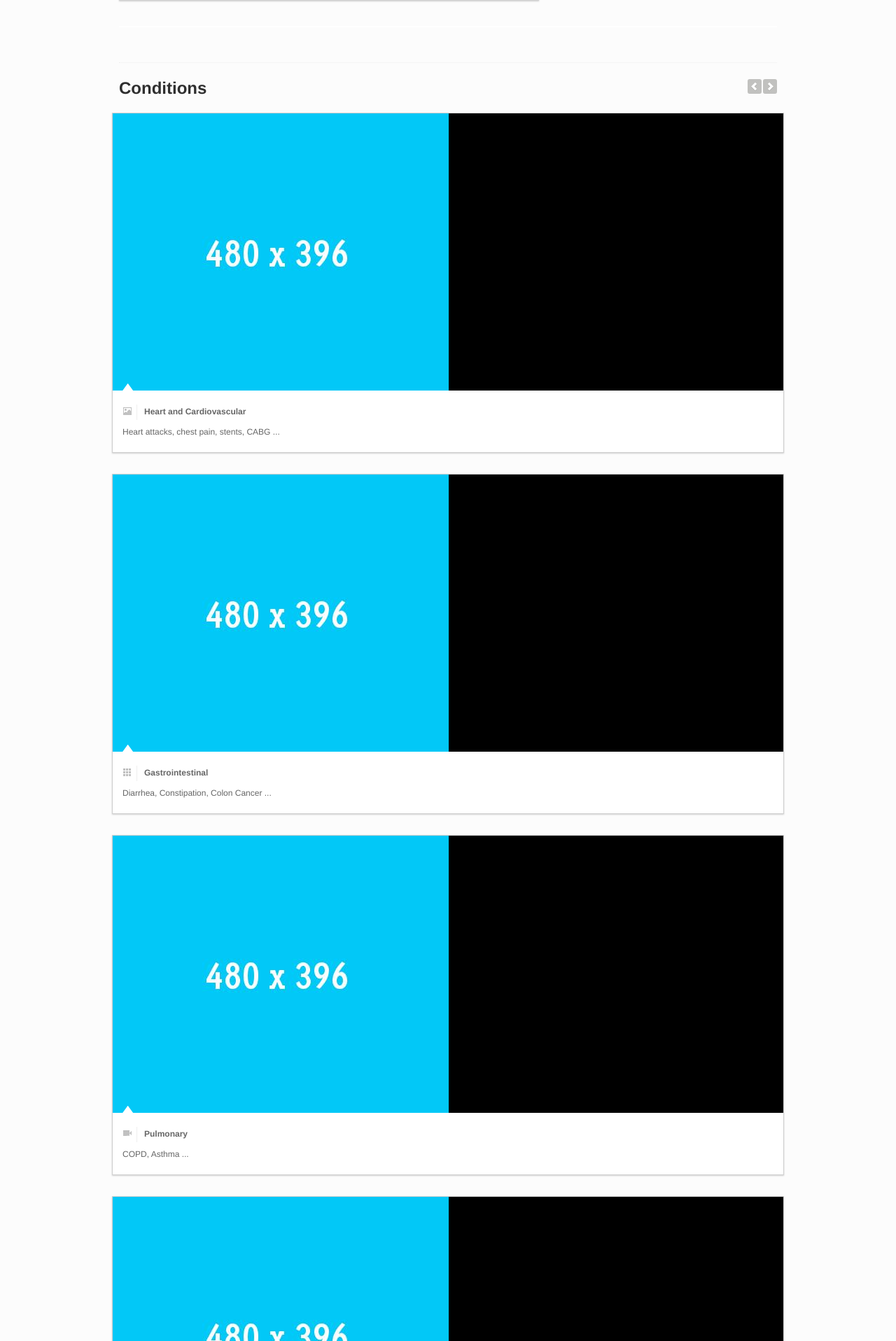
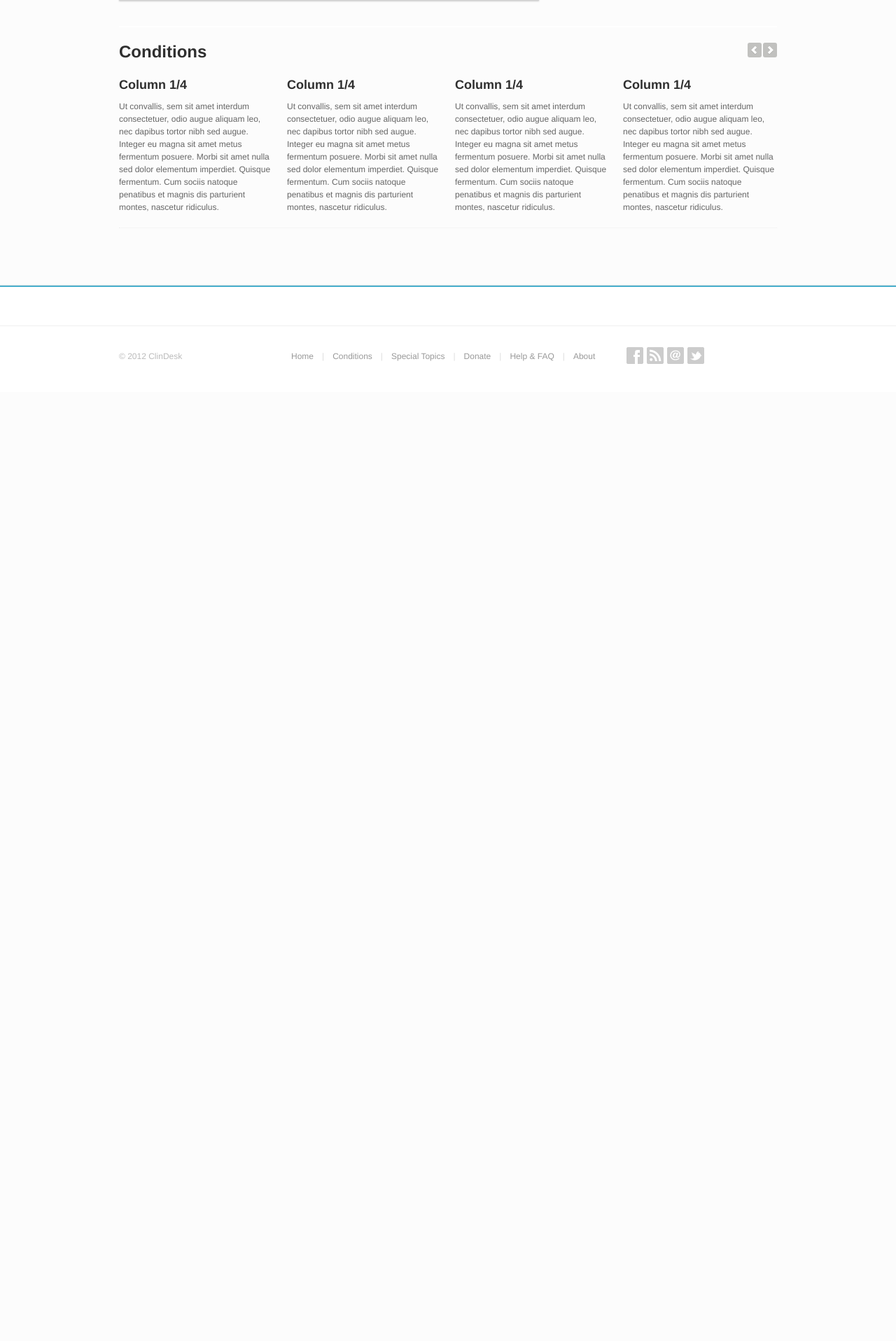
Before and after one commit to WhiteCoatAcademy/clindesk.org, a Flask app: page / in a window 1280 px wide. Shown: the part 539-2455 px from the top of the page at 70% size. After the commit the page ends 1059 px from the top, so only its background shows below. Run offline with Flask 2, Linux system fonts and the light colour scheme; some libraries are stand-ins or nearby versions.

Commit message:
1x4 "Conditions" row placeholder.

```diff
--- a/templates/index.html
+++ b/templates/index.html
@@ -37,16 +37,11 @@
     </div>
 </div>
 
-
 <section class="mainContentWrap">
     <div class="container mainContent">
         <div class="row-fluid">
             <div class="span12">
-                <div class="row-fluid">
-                    <div class="divider dotted clearfix"><span></span></div>
-                </div>
 
-                <!-- carousel -->
                 <div class="row-fluid relative">
                     <div class="span12" id="condition-topics">
                         <h1>Conditions</h1>
@@ -60,127 +55,16 @@
                     </div>
                 </div>
 
-                <div class="row-fluid carouselBox" data-height="0,0" data-slidewidth="250">
+                <div class="row-fluid">
+                  <div class="span3"><h3>Column 1/4</h3><p>Ut convallis, sem sit amet interdum consectetuer, odio augue aliquam leo, nec dapibus tortor nibh sed augue. Integer eu magna sit amet metus fermentum posuere. Morbi sit amet nulla sed dolor elementum imperdiet. Quisque fermentum. Cum sociis natoque penatibus et magnis dis parturient montes, nascetur ridiculus.</p></div>
 
-                    <div data-delay="0">
-                        <div class="portfolioItem">
-                            <a href="{{ static('img/content/homep1lb1.jpg') }}" class="peOver"
-                               data-target="flare"
-                               data-flare-scale="fit">
-                                <img src="{{ static('img/content/port09.jpg') }}" alt="project" />
-                                <span></span>
-                            </a>
-                            <div class="title">
-                                <span class="icon-picture"></span><a href="#">Heart and Cardiovascular</a>
-                            </div>
-                            <p>Heart attacks, chest pain, stents, CABG ...</p>
-                        </div>
-                    </div>
+                  <div class="span3"><h3>Column 1/4</h3><p>Ut convallis, sem sit amet interdum consectetuer, odio augue aliquam leo, nec dapibus tortor nibh sed augue. Integer eu magna sit amet metus fermentum posuere. Morbi sit amet nulla sed dolor elementum imperdiet. Quisque fermentum. Cum sociis natoque penatibus et magnis dis parturient montes, nascetur ridiculus.</p></div>
 
+                  <div class="span3"><h3>Column 1/4</h3><p>Ut convallis, sem sit amet interdum consectetuer, odio augue aliquam leo, nec dapibus tortor nibh sed augue. Integer eu magna sit amet metus fermentum posuere. Morbi sit amet nulla sed dolor elementum imperdiet. Quisque fermentum. Cum sociis natoque penatibus et magnis dis parturient montes, nascetur ridiculus.</p></div>
 
+                  <div class="span3"><h3>Column 1/4</h3><p>Ut convallis, sem sit amet interdum consectetuer, odio augue aliquam leo, nec dapibus tortor nibh sed augue. Integer eu magna sit amet metus fermentum posuere. Morbi sit amet nulla sed dolor elementum imperdiet. Quisque fermentum. Cum sociis natoque penatibus et magnis dis parturient montes, nascetur ridiculus.</p></div>
 
-                    <div data-delay="0">
-                        <div class="portfolioItem">
-                            <a href="{{ static('img/content/homegal1.jpg') }}" class="peOver"
-                               data-target="flare"
-                               data-flare-plugin="shutter"
-                               data-flare-gallery="homeGal"
-                               data-flare-scale="fillmax"
-                               data-flare-thumb="{{ static('img/content/homegal1t.jpg') }}"
-                               data-flare-bw="{{ static('img/content/homegal1bw.jpg') }}">
-                                <img src="{{ static('img/content/port05.jpg') }}" alt="project" />
-                                <span></span>
-                            </a>
-                            <div class="title">
-                                <span class="icon-th"></span><a href="#">Gastrointestinal </a>
-                            </div>
-                            <p>Diarrhea, Constipation, Colon Cancer ...</p>
-                        </div>
-                    </div>
-
-
-                    <div data-delay="0">
-                        <div class="portfolioItem">
-                            <a data-target="flare" href="http://www.youtube.com/watch?v=AFA-rOls8YA" class="peOver">
-                                <img src="{{ static('img/content/port14.jpg') }}" alt="project" />
-                                <span></span>
-                            </a>
-                            <div class="title">
-                                <span class="icon-facetime-video"></span><a href="#">Pulmonary</a>
-                            </div>
-                            <p>COPD, Asthma ...</p>
-                        </div>
-                    </div>
-
-
-                    <div data-delay="0">
-                        <div class="portfolioItem">
-                            <a href="project_single.html" class="peOver">
-                                <img src="{{ static('img/content/port16.jpg') }}" alt="project" />
-                                <span></span>
-                            </a>
-                            <div class="title">
-                                <span class="icon-file"></span><a href="#">Infectious Disease</a>
-                            </div>
-                            <p>Pneumonia, Influenza, HIV ...</p>
-                        </div>
-                    </div>
-
-                    <div data-delay="0">
-                        <div class="portfolioItem">
-                            <a href="project_single_video.html" class="peOver">
-                                <img src="{{ static('img/content/port10.jpg') }}" alt="project" />
-                                <span></span>
-                            </a>
-                            <div class="title">
-                                <span class="icon-film"></span><a href="#">Oncology</a>
-                            </div>
-                            <p>Breast cancer, leukemia, lung cancer ... </p>
-                        </div>
-                    </div>
-
-
-                    <div data-delay="0">
-                        <div class="portfolioItem">
-                            <a href="portfolio_1.html" class="peOver">
-                                <img src="{{ static('img/content/port12.jpg') }}" alt="project" />
-                                <span></span>
-                            </a>
-                            <div class="title">
-                                <span class="icon-th-list"></span><a href="#">Portfolio</a>
-                            </div>
-                            <p>Lorem ipsum dolor sitam et conse caetue adi pit mit solsz..</p>
-                        </div>
-                    </div>
-
-
-                    <div data-delay="0">
-                        <div class="portfolioItem">
-                            <a href="project_single_slider.html" class="peOver">
-                                <img src="{{ static('img/content/port20.jpg') }}" alt="project" />
-                                <span></span>
-                            </a>
-                            <div class="title">
-                                <span class="icon-picture"></span><a href="#">Slider Project Link</a>
-                            </div>
-                            <p>Lorem ipsum dolor sitam et conse caetue adi pit mit solsz..</p>
-                        </div>
-                    </div>
-
-
-                    <div data-delay="0">
-                        <div class="portfolioItem">
-                            <a href="project_single.html" class="peOver">
-                                <img src="{{ static('img/content/port08.jpg') }}" alt="project" />
-                                <span></span>
-                            </a>
-
-                            <div class="title">
-                                <span class="icon-file"></span><a href="#">Project Page</a>
-                            </div>
-                            <p>Lorem ipsum dolor sitam et conse caetue adi pit mit solsz..</p>
-                        </div>
-                    </div>
+                  <div class="divider dotted clearfix"><span></span></div>
                 </div>
 
             </div>
```
